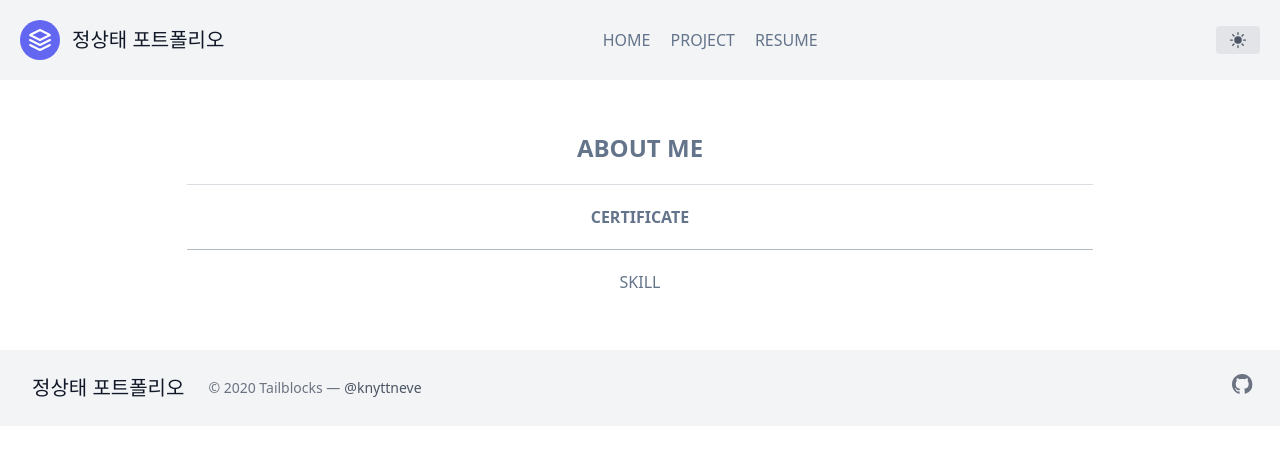
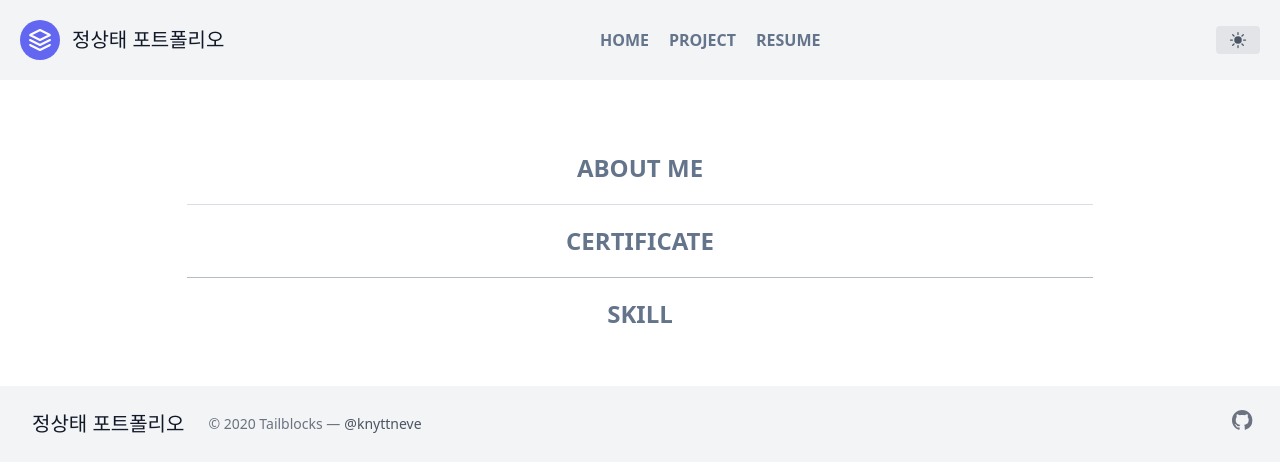
Before and after one commit to jeongsangtae/new-portfolio, a Next.js app: page /resume in a window 1280 px wide. Shown: the top 472 px of the page. Built offline with nearby package versions, Linux system fonts and the light colour scheme.

Commit message:
Resume, hero, globals, header

```diff
--- a/components/header.js
+++ b/components/header.js
@@ -25,15 +25,15 @@ export default function Header() {
           </Link>
           <nav className="md:ml-auto md:mr-auto flex flex-wrap items-center text-base justify-center">
             <Link legacyBehavior href="/">
-              <a className="mr-5 hover:text-gray-900">HOME</a>
+              <a className="mr-5 hover:text-gray-900 font-bold">HOME</a>
             </Link>
 
             <Link legacyBehavior href="/projects">
-              <a className="mr-5 hover:text-gray-900">PROJECT</a>
+              <a className="mr-5 hover:text-gray-900 font-bold">PROJECT</a>
             </Link>
 
             <Link legacyBehavior href="/resume">
-              <a className="mr-5 hover:text-gray-900">RESUME</a>
+              <a className="mr-5 hover:text-gray-900 font-bold">RESUME</a>
             </Link>
           </nav>
           {/* 다크모드 토글 버튼 작업해야함 */}
--- a/components/home/hero.js
+++ b/components/home/hero.js
@@ -19,10 +19,10 @@ export default function Hero() {
         </h1>
         <p className="mb-8 leading-relaxed">
           시작은 남들보다 조금 늦었지만 꾸준함과 성실함으로 한 걸음씩 성장하는
-          중입니다. 프론트엔드 개발자로 최종적으로 풀 스택 개발자가 되는 것,
-          꿈을 향해 달리는 주니어 개발자입니다. 아직은 프로젝트 경험이나 에러
-          대처 능력이 부족하지만, 찾아보고 여러 가지 시도해보며 열정과 끈기로
-          도전하고 있습니다.
+          중입니다. 프론트엔드 개발자로 시작해 최종적으로 풀 스택 개발자가 되는
+          것, 꿈을 향해 달리는 주니어 개발자입니다. 아직은 프로젝트 경험이나
+          에러 대처 능력이 부족하지만, 찾아보고 여러 가지 시도해보며 열정과
+          끈기로 도전하고 있습니다.
         </p>
         <div className="flex justify-center">
           <Link legacyBehavior href="/projects">
--- a/pages/resume.js
+++ b/pages/resume.js
@@ -11,17 +11,17 @@ export default function Resume() {
           <link rel="icon" href="/favicon.ico" />
         </Head>
 
-        <div className="flex items-center font-bold text-2xl justify-center w-3/4 my-5 mt-24">
-          <p className="">ABOUT ME</p>
+        <div className="resume">
+          <p className="mt-24">ABOUT ME</p>
         </div>
         <div className="h-px w-3/4 bg-slate-600/20"></div>
 
-        <div className="flex items-center font-bold justify-center w-3/4 my-5">
+        <div className="resume">
           <p className="">CERTIFICATE</p>
         </div>
         <div className="h-px w-3/4 bg-slate-600/40"></div>
 
-        <div className="flex items-center justify-center w-3/4 my-5">
+        <div className="resume">
           <p className="">SKILL</p>
         </div>
       </div>
--- a/styles/globals.css
+++ b/styles/globals.css
@@ -22,6 +22,10 @@
   dark:border-gray-200/50
   dark:hover:shadow-gray-400/40
   hover:text-blue-600;
+}
+
+.resume {
+  @apply flex items-center font-bold text-2xl justify-center w-3/4 my-5;
 }
 
 h1,
```
